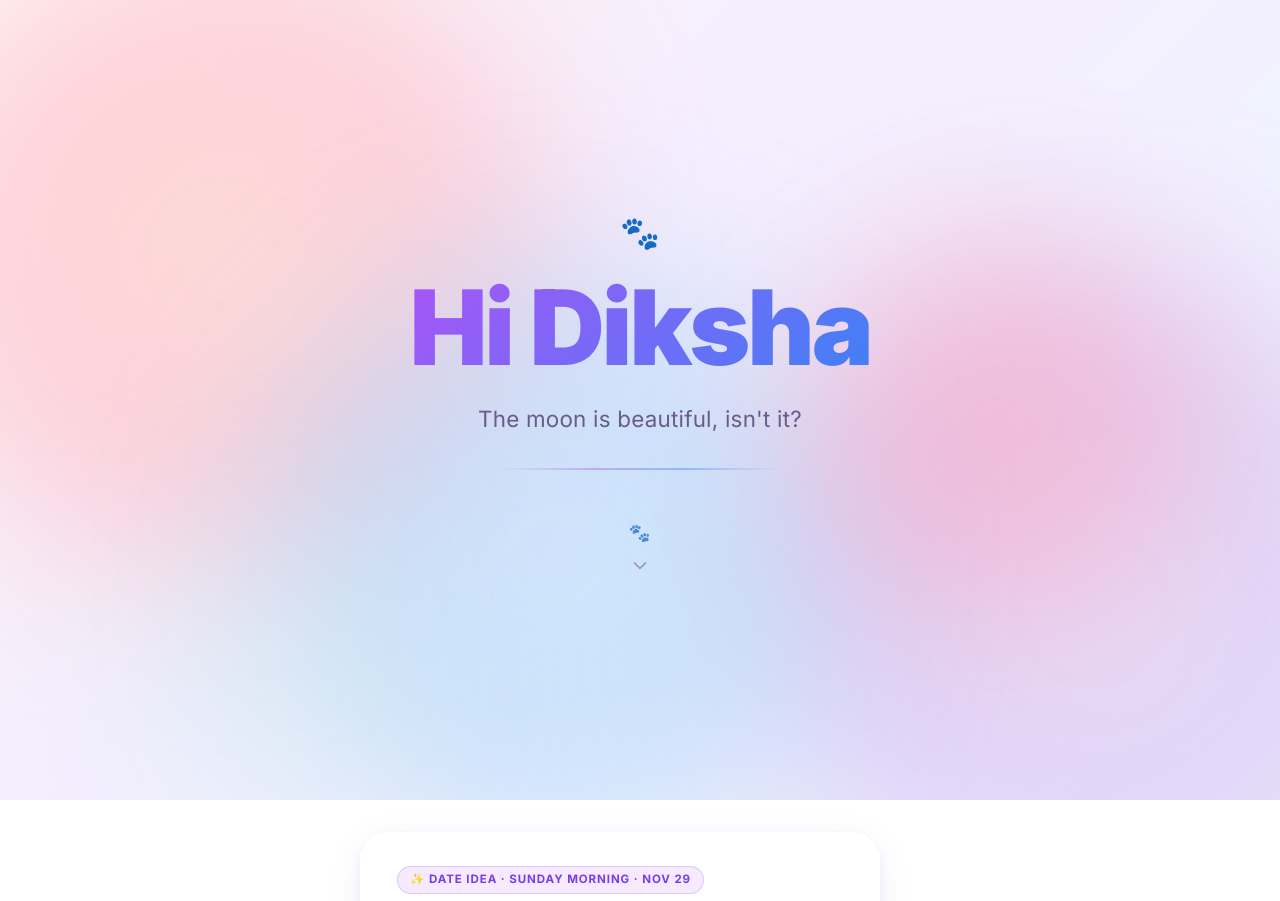
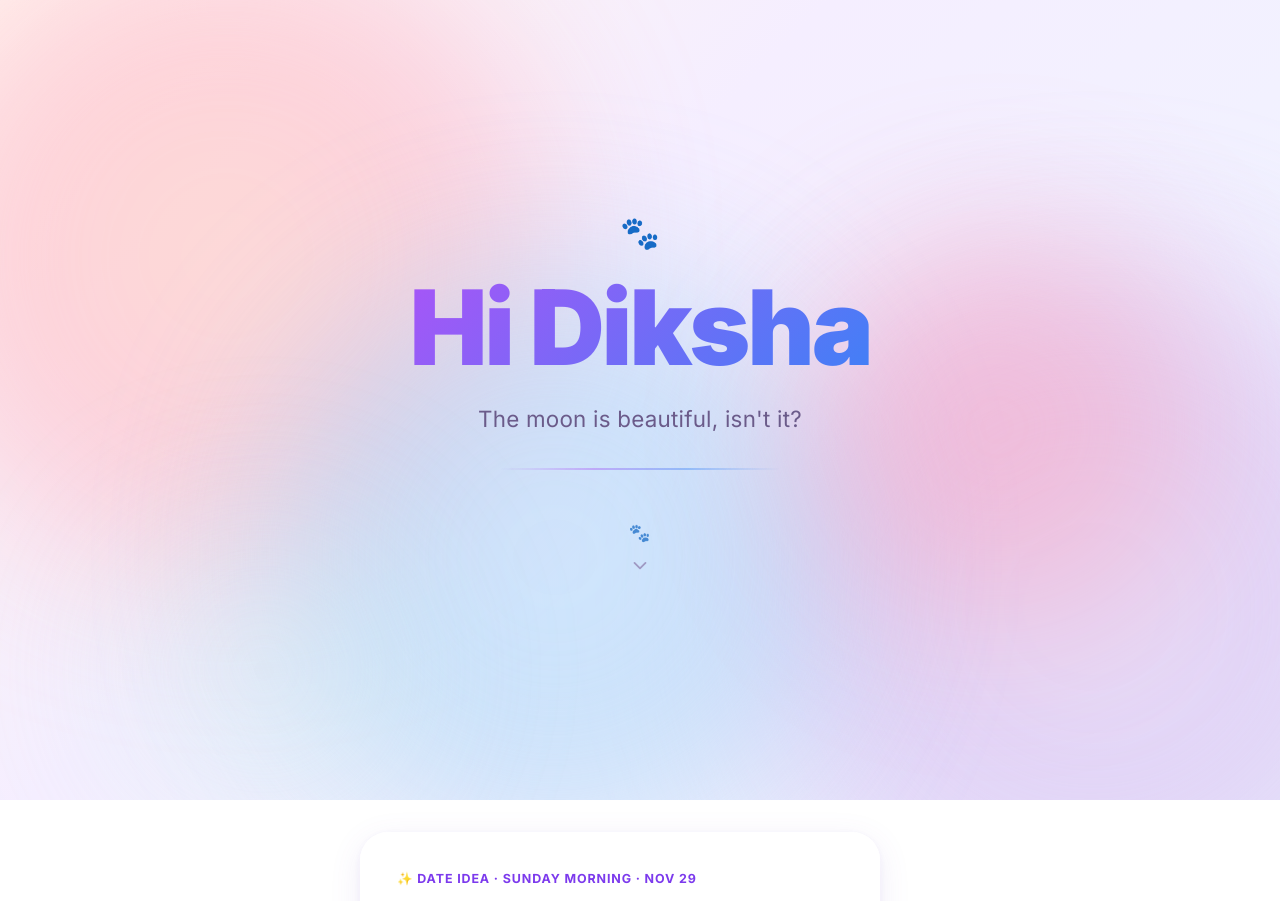
Before and after one commit to mahanshstarktech/diksha, a React (Vite) app: page / in a window 1280 px wide. Shown: the top 901 px of the page. Built offline with nearby package versions, Linux system fonts and the light colour scheme; no server answers.

Commit message:
Remove pill enclosures on Date Idea and Locked in labels

```diff
--- a/src/sections/AskSection.tsx
+++ b/src/sections/AskSection.tsx
@@ -57,16 +57,12 @@ export const AskSection: React.FC<AskSectionProps> = ({
                 <span
                   style={{
                     display: 'inline-block',
-                    fontSize: '0.72rem',
+                    fontSize: '0.78rem',
                     fontWeight: 700,
-                    letterSpacing: '0.08em',
+                    letterSpacing: '0.07em',
                     textTransform: 'uppercase',
                     color: '#7c3aed',
-                    background: 'rgba(168, 85, 247, 0.12)',
-                    border: '1px solid rgba(168, 85, 247, 0.25)',
-                    borderRadius: 999,
-                    padding: '0.28rem 0.75rem',
-                    marginBottom: '0.65rem',
+                    marginBottom: '0.55rem',
                   }}
                 >
                   ✨ Date Idea · {TREK_TIME_LABEL}
--- a/src/sections/TrekExperienceSection.tsx
+++ b/src/sections/TrekExperienceSection.tsx
@@ -39,16 +39,12 @@ export const TrekExperienceSection: React.FC<TrekExperienceSectionProps> = ({
           <span
             style={{
               display: 'inline-block',
-              fontSize: '0.75rem',
+              fontSize: '0.8rem',
               fontWeight: 700,
               letterSpacing: '0.06em',
               textTransform: 'uppercase',
               color: '#7c3aed',
-              background: 'rgba(168, 85, 247, 0.1)',
-              border: '1px solid rgba(168, 85, 247, 0.22)',
-              borderRadius: 999,
-              padding: '0.28rem 0.85rem',
-              marginBottom: '0.75rem',
+              marginBottom: '0.6rem',
             }}
           >
             📅 Locked in for {TREK_DATE_LABEL}
```
